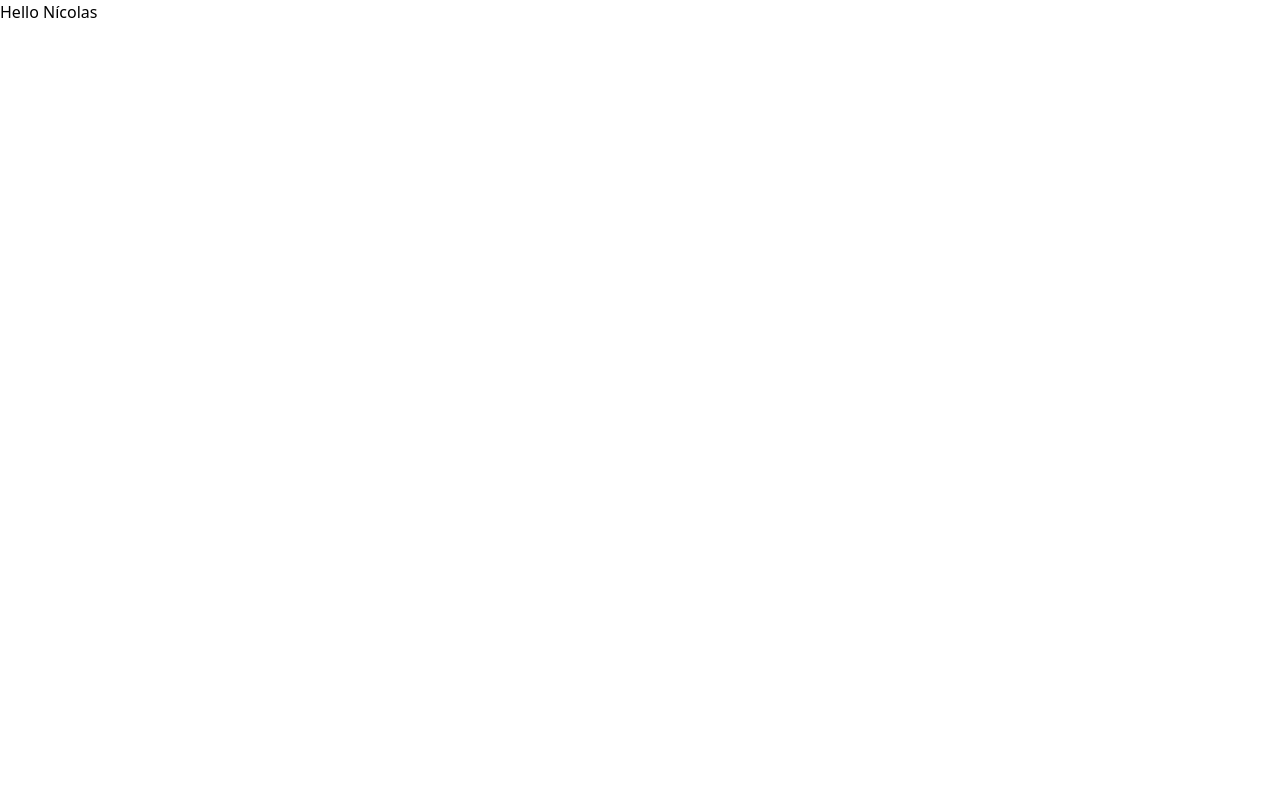
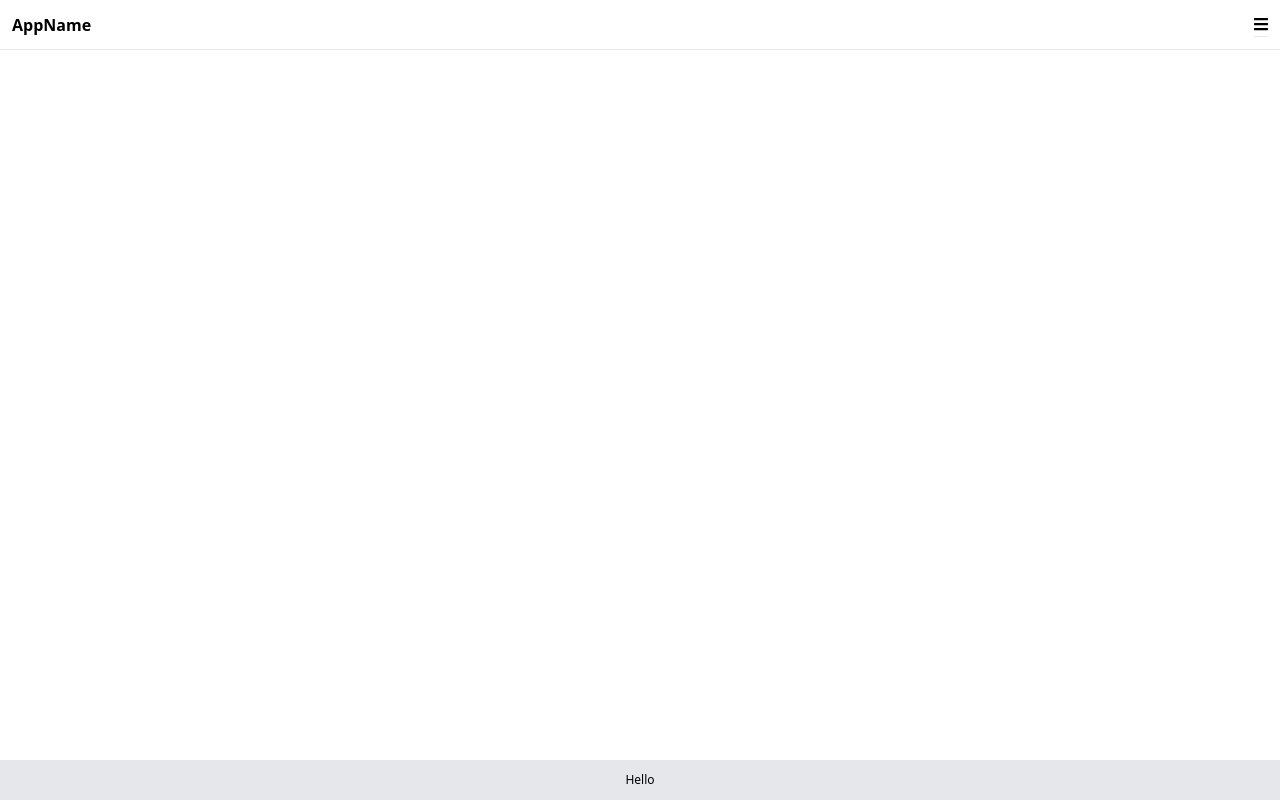
Before and after one commit to nicolastm15/react-practice, a React (Create React App) app: page / in a window 1280 px wide. Built offline with nearby package versions, Linux system fonts and the light colour scheme.

Commit message:
sandwich menu added with react-spring transition animation

```diff
--- a/src/App.css
+++ /dev/null
@@ -1,38 +0,0 @@
-.App {
-  text-align: center;
-}
-
-.App-logo {
-  height: 40vmin;
-  pointer-events: none;
-}
-
-@media (prefers-reduced-motion: no-preference) {
-  .App-logo {
-    animation: App-logo-spin infinite 20s linear;
-  }
-}
-
-.App-header {
-  background-color: #282c34;
-  min-height: 100vh;
-  display: flex;
-  flex-direction: column;
-  align-items: center;
-  justify-content: center;
-  font-size: calc(10px + 2vmin);
-  color: white;
-}
-
-.App-link {
-  color: #61dafb;
-}
-
-@keyframes App-logo-spin {
-  from {
-    transform: rotate(0deg);
-  }
-  to {
-    transform: rotate(360deg);
-  }
-}
--- a/src/App.js
+++ b/src/App.js
@@ -1,8 +1,12 @@
-import './App.css';
 import Header from './Components/Header';
+import Footer from './Components/Footer';
 
 function App() {
-	return <Header name={'Nícolas'}></Header>;
+	return (
+		<div>
+			<Header name={'Nícolas'}></Header><Footer></Footer>
+		</div>
+	);
 }
 
 export default App;
--- /dev/null
+++ b/src/Components/Footer.js
@@ -0,0 +1,7 @@
+import { React } from 'react';
+
+const Footer = ({ name }) => {
+	return <footer className='bg-gray-200 text-center text-xs p-3 absolute bottom-0 w-full'>Hello {name}</footer>;
+};
+
+export default Footer;
--- a/src/Components/Header.js
+++ b/src/Components/Header.js
@@ -1,7 +1,13 @@
 import { React } from 'react';
+import Navigation from "./Navigation";
 
 const Header = ({ name }) => {
-	return <header>Hello {name}</header>;
+	return <header className='border-b p-3 flex justify-between items-center'>
+        <span className = "font-bold">
+            AppName
+        </span>
+        <Navigation></Navigation>
+    </header>;
 };
 
 export default Header;
--- /dev/null
+++ b/src/Components/Navigation.js
@@ -0,0 +1,52 @@
+import { React, useState } from 'react';
+import { FontAwesomeIcon } from '@fortawesome/react-fontawesome';
+import { faBars } from '@fortawesome/free-solid-svg-icons';
+import { useTransition, animated } from 'react-spring';
+const Navigation = () => {
+	const [showMenu, setShowMenu] = useState(false);
+
+	const maskTransitions = useTransition(showMenu, null, {
+		from: { position: 'absolute', opacity: 0 },
+		enter: { opacity: 1 },
+		leave: { opacity: 0 },
+	});
+	const menuTransitions = useTransition(showMenu, null, {
+		from: { opacity: 0, transform: 'translateX(-100%)' },
+		enter: { opacity: 1, transform: 'translateX(0%)' },
+		leave: { opacity: 0, transform: 'translateX(-100%)' },
+	});
+
+	return (
+		<nav className='border-b font-bold'>
+			<span className='text-x1'>
+				<FontAwesomeIcon icon={faBars} onClick={() => setShowMenu(true)} />
+			</span>
+
+			{maskTransitions.map(
+				({ item, key, props }) =>
+					item && (
+						<animated.div
+							key={key}
+							style={props}
+							className='bg-black-t-50 fixed top-0 left-0 w-full h-full z-50'
+							onClick={() => setShowMenu(false)}
+						></animated.div>
+					)
+			)}
+
+			{menuTransitions.map(
+				({ item, key, props }) =>
+					item && (
+						<animated.div key={key} style={props} className='fixed bg-white top-0 left-0 w-4/5 h-full z-50 shadow p-3'>
+							<span className = 'font-bold'>This is the Menu</span>
+							<ul>
+								<li>Homepage</li>
+							</ul>
+						</animated.div>
+					)
+			)}
+		</nav>
+	);
+};
+
+export default Navigation;
--- a/src/index.js
+++ b/src/index.js
@@ -1,6 +1,6 @@
 import React from 'react';
 import ReactDOM from 'react-dom';
-import './index.css';
+import './tailwind.css';
 import App from './App';
 import reportWebVitals from './reportWebVitals';
 
```
